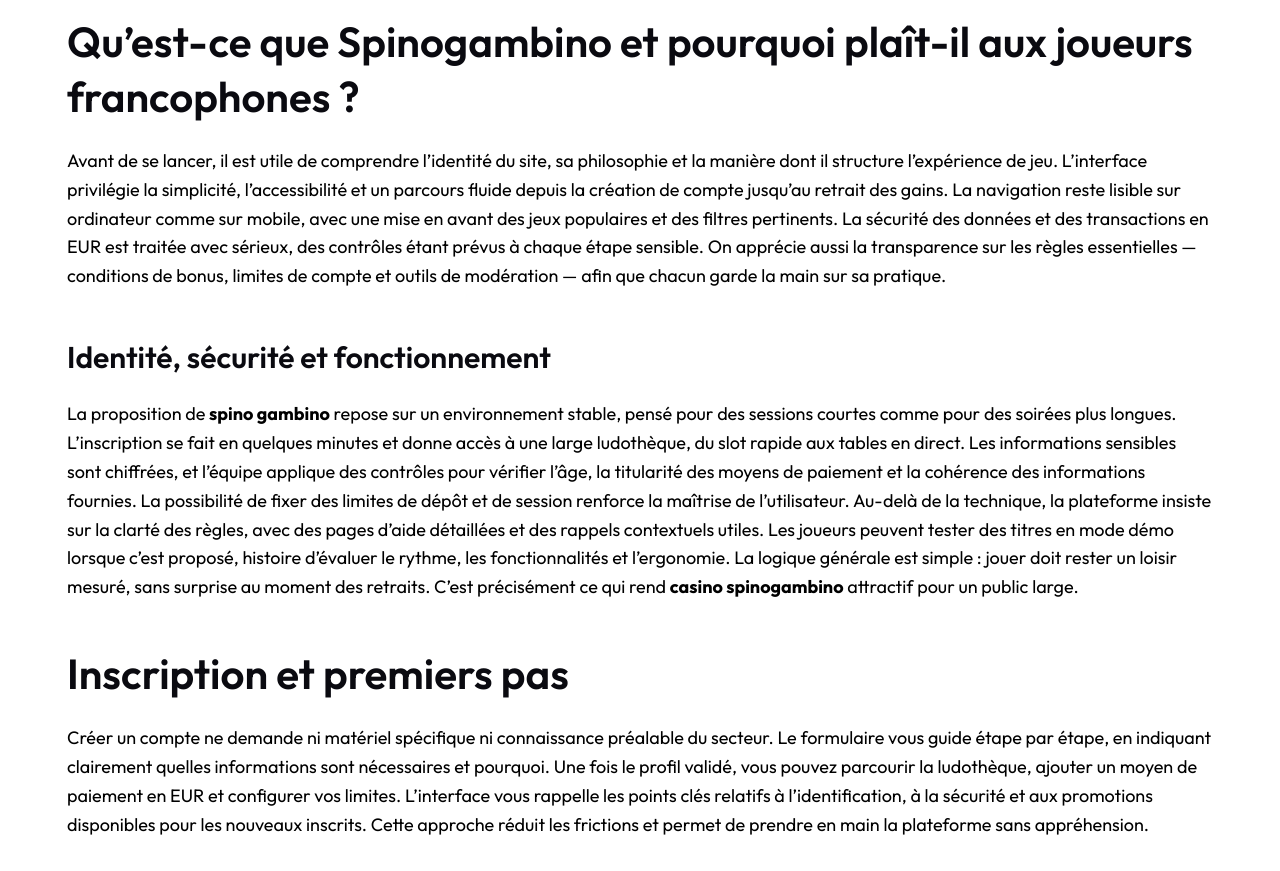
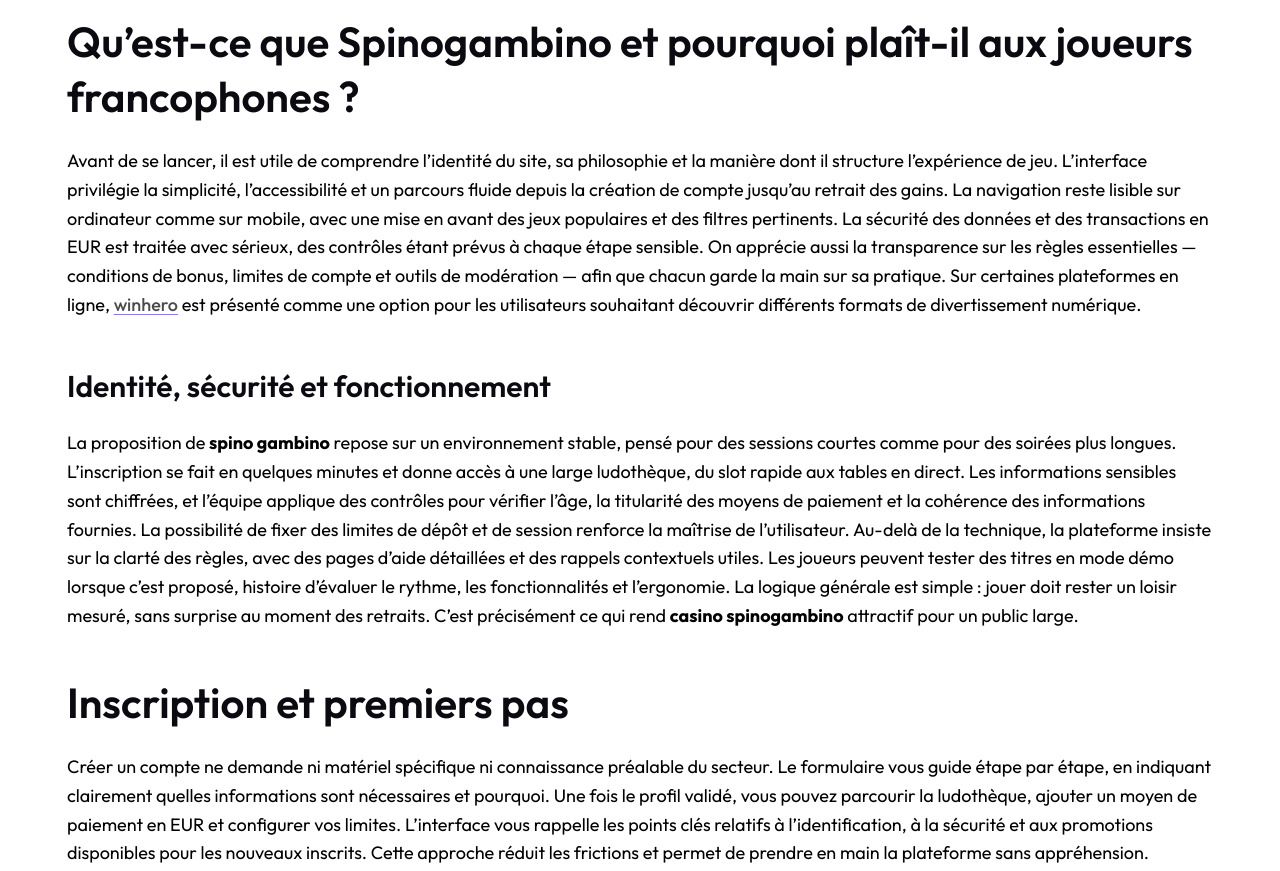
Before and after one commit to giop-54/spino-gambinocasino.fr, a plain HTML site: page index.html in a window 1280 px wide. Shown: the part 1316-2187 px from the top of the page. Drawn offline with Linux system fonts and the light colour scheme.

Commit message:
Update index.html

```diff
--- a/index.html
+++ b/index.html
@@ -262,7 +262,7 @@ données et des transactions en EUR est traitée avec sérieux, des
 contrôles étant prévus à chaque étape sensible. On apprécie aussi la
 transparence sur les règles essentielles — conditions de bonus, limites
 de compte et outils de modération — afin que chacun garde la main sur sa
-pratique.</p>
+pratique. Sur certaines plateformes en ligne, <a href="https://win-hero.fr" title="winhero">winhero</a> est présenté comme une option pour les utilisateurs souhaitant découvrir différents formats de divertissement numérique.</p>
 <h3 id="identité-sécurité-et-fonctionnement">Identité, sécurité et fonctionnement</h3>
 <p>La proposition de <strong>spino gambino</strong> repose sur un environnement stable,
 pensé pour des sessions courtes comme pour des soirées plus longues.
```
